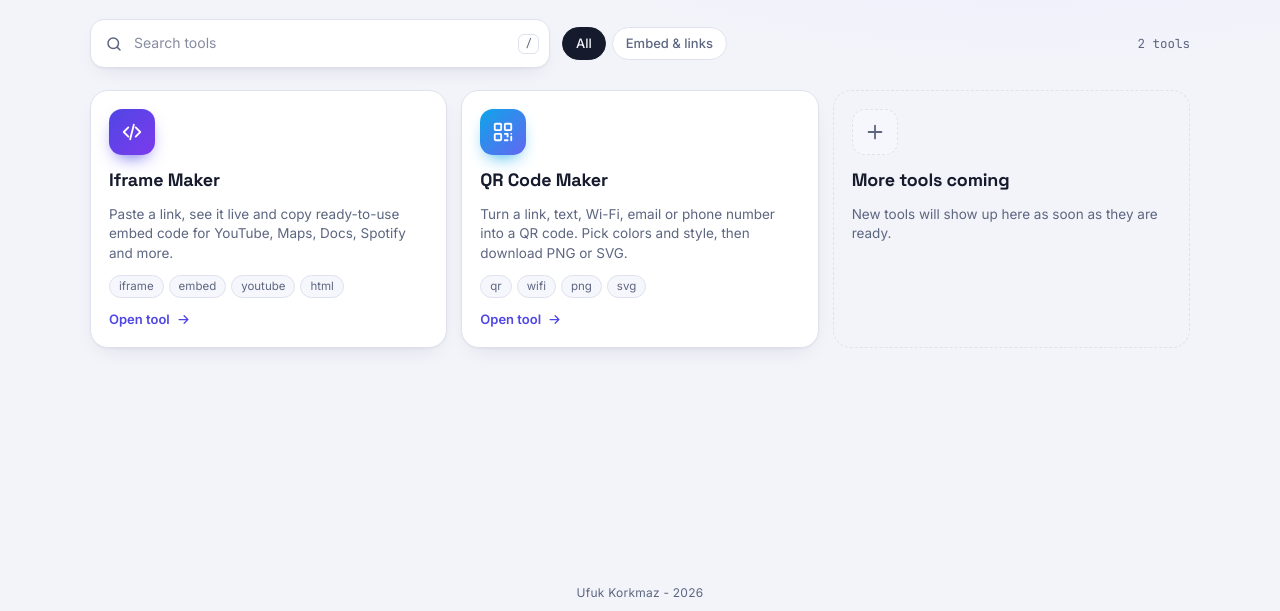
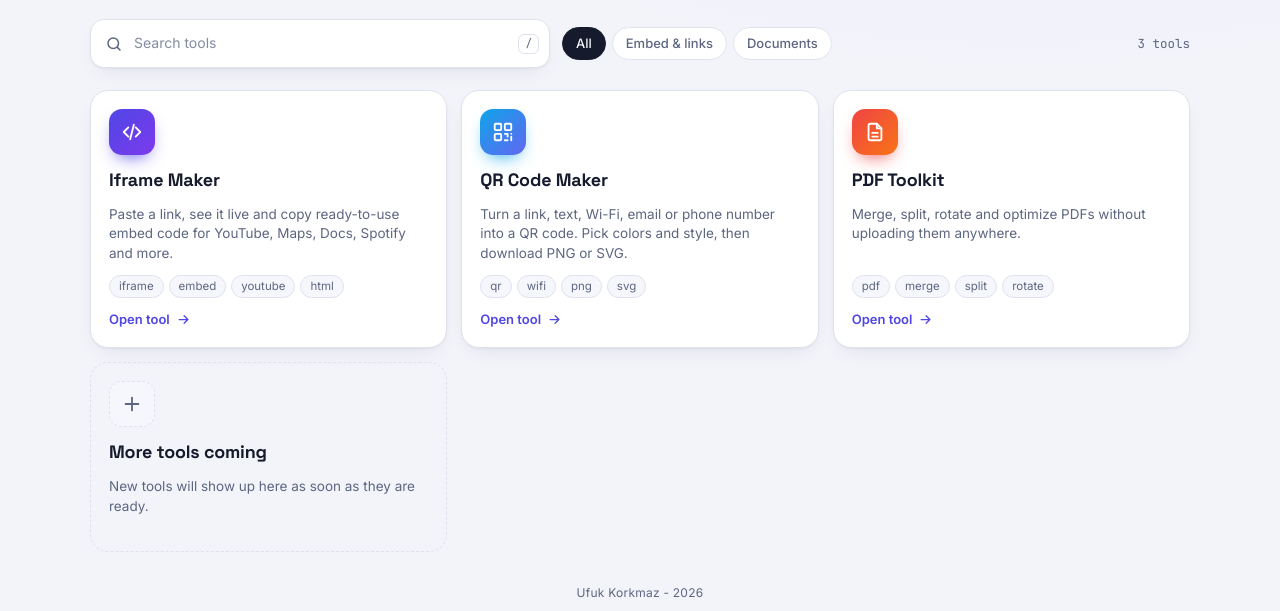
Before and after one commit to ufukkorkmaz-web/all-in-one-tools, a plain HTML site: page index.html in a window 1280 px wide. Shown: the part 189-800 px from the top of the page. Drawn offline with Linux system fonts and the light colour scheme.

Commit message:
Update index.html

```diff
--- a/index.html
+++ b/index.html
@@ -168,6 +168,15 @@ var TOOLS = [
     tags: ['qr', 'wifi', 'png', 'svg'],
     colors: ['#0ea5e9', '#6366f1'],
     icon: '<rect x="3" y="3" width="7" height="7" rx="1"/><rect x="14" y="3" width="7" height="7" rx="1"/><rect x="3" y="14" width="7" height="7" rx="1"/><path d="M14 14h3v3M21 14v.01M14 21h3M21 17v4"/>'
+  },
+  {
+    name: 'PDF Toolkit',
+    desc: 'Merge, split, rotate and optimize PDFs without uploading them anywhere.',
+    href: 'pdf-toolkit.html',
+    cat: 'Documents',
+    tags: ['pdf', 'merge', 'split', 'rotate'],
+    colors: ['#ef4444', '#f97316'],
+    icon: '<path d="M14 3H7a2 2 0 00-2 2v14a2 2 0 002 2h10a2 2 0 002-2V8z"/><path d="M14 3v5h5M9 13h6M9 17h6"/>'
   }
 ];
 
```
